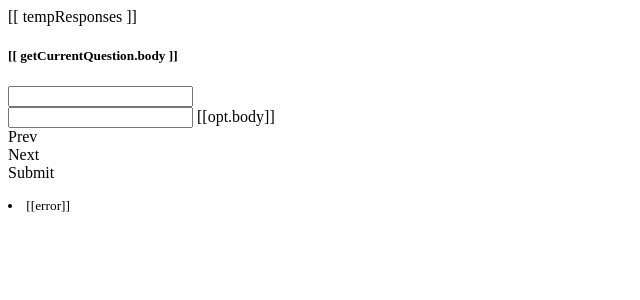
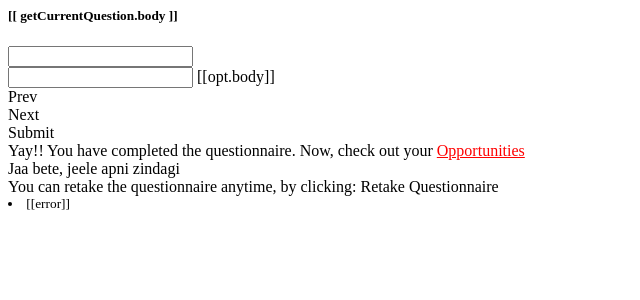
Before and after one commit to SDOS2020/Team_8_Alohomora_CareerShala, a Django app: template questionnaire/templates/questionnaire.html in a window 1280 px wide. Shown: the top 300 px of the page, without its empty margins (0-640 px from the left). Run offline with Django 3.2, Linux system fonts and the light colour scheme; the template is opened without the code that fills it, so the values that code supplies are empty.

Commit message:
Add Questionnaire Complete Info

```diff
--- a/questionnaire/templates/questionnaire.html
+++ b/questionnaire/templates/questionnaire.html
@@ -10,10 +10,9 @@
     <div class="row">
         <div class="col-lg-12">
 
-            [[ tempResponses ]]
-
 			<form>
 				<div class="card mb-3" style="border: none;" >
+					<div v-if="!questionnaireCompleted">
 						<div class="card-header py-6" style="background-color: white;">
 							<h5><b> [[ getCurrentQuestion.body ]] </b></h5>
 						</div>
@@ -31,8 +30,6 @@
 											<input :type="getCurrentQuestion.type" :value="opt" :name="getCurrentQuestion.type" class="form-check-input" v-model="selected" multiple> [[opt.body]]
 										</label>
 									</div>
-							</div>
-
 								</div>
 
 								<div class="row">
@@ -53,8 +50,18 @@
 									aria-valuemin="0"
 									aria-valuemax="100"></div>
 								</div>
+							</div>
+						</div>
+					</div>
+					<div class="card-header py-6 alert-success" v-else>
+						Yay!! You have completed the questionnaire. Now, check out your <a href="{% url 'dashboard-opportunities' %}"> Opportunities </a>
+						<br>
+						Jaa bete, jeele apni zindagi
+					</div>
+					<div class="card-header alert-warning">
+						You can retake the questionnaire anytime, by clicking: <a :href="onRetake" v-on:click.prevent="onRetake"> Retake Questionnaire </btn
+					</div>
 
-					</div>
 				</div>
 			</form>
 			<small class="red">
@@ -99,6 +106,7 @@
 				phase: 0,
 				qindex: 0,
 				pageCreated: 0,
+				questionnaireCompleted: false,
 				tempResponses: [],
 				selected: [],
 				questions: [
@@ -178,19 +186,31 @@
 				.then(response => {
 					console.log(response.data)
 					this.qindex = 0;
-					this.identifier = response.data.identifier;
 					this.name = response.data.name;
 					this.phase = response.data.phase;
+
+					if (this.phase == null) {
+						this.questionnaireCompleted = true;
+						this.questions = []
+						this.tempResponses = []
+					}
+					else {
+						this.questionnaireCompleted = false;
+						this.identifier = response.data.identifier;
 						if (response.data.question == undefined || response.data.question.length == 0)
 						this.questions = [];
 						else
 						this.questions = response.data.question;
 
 						this.tempResponses = [];
+					}
 				})
 				.catch(e => {
 					this.errors.push(e)
 				})
+			},
+			onRetake(evt) {
+				console.log("Retaking Questionnaire");
 			},
 			onNext(evt) {
 				console.log("Next ...")
@@ -253,7 +273,6 @@
 				};
 
 				for (let i = 0; i < this.tempResponses.length; i++) {
-					console.log(i);
 
 					if (Array.isArray(this.tempResponses[i])) {
 						for (let j = 0; j < this.tempResponses[i].length; j++) {
```
Also changed, not shown: dashboard/templates/dashboard/home.html (+8 -1 lines). Lines whose indentation alone changed are shown as unchanged.
